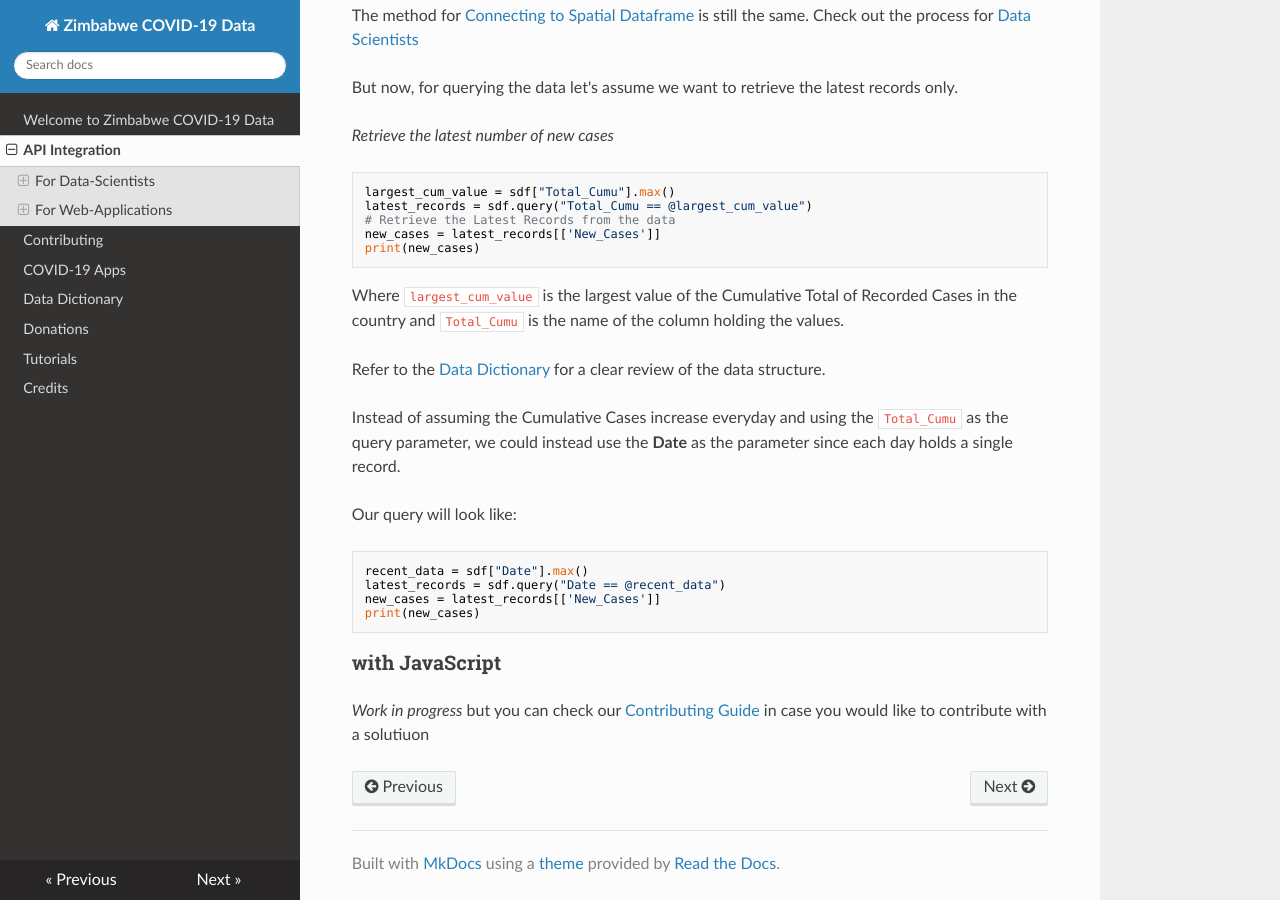
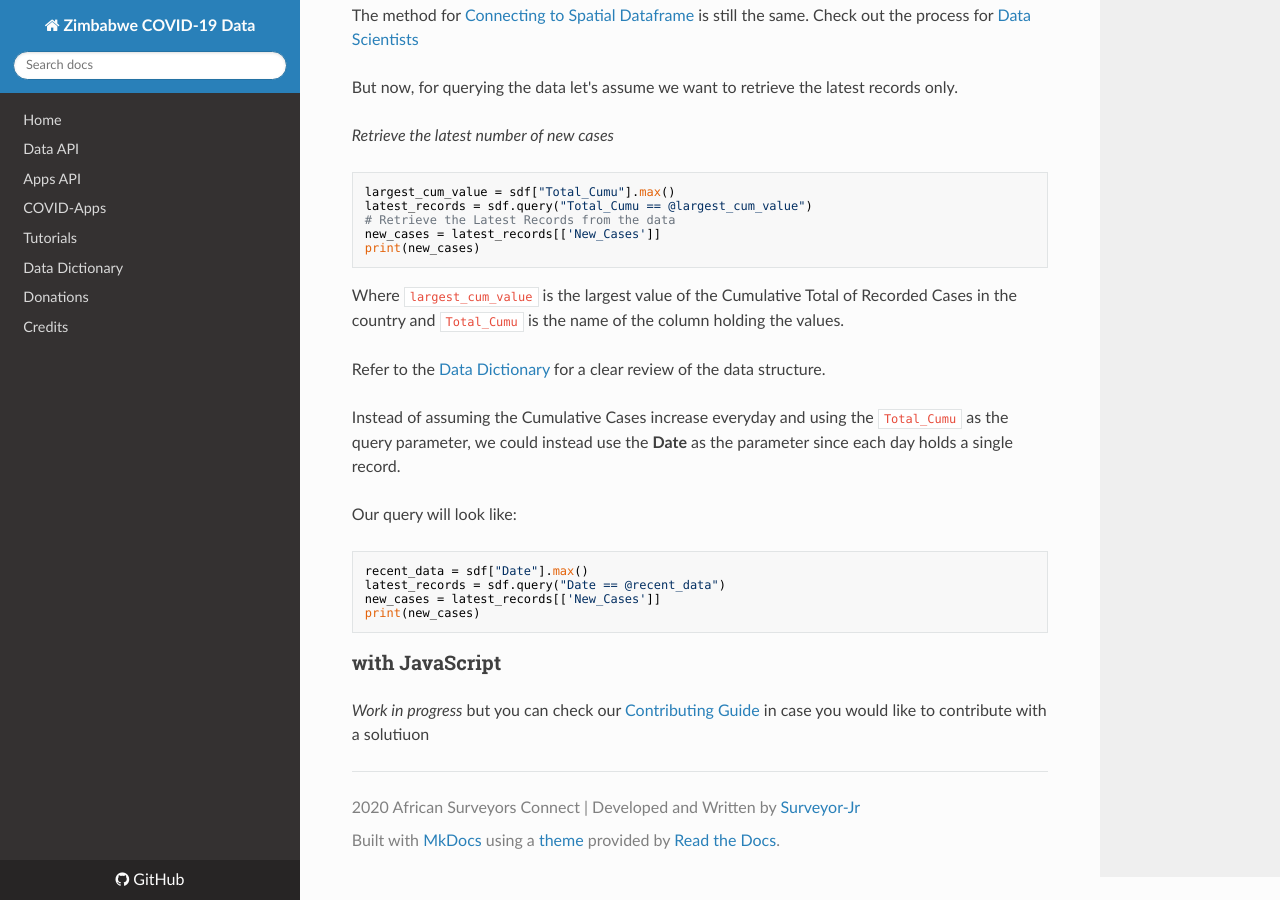
Before and after one commit to African-Surveyors-Connect/Zimbabwe-COVID-19-Data, an MkDocs documentation site: the page built from docs/API_Integration.md, in a window 1280 px wide and 900 px high, scrolled down 4040 px. Built offline with MkDocs 1.6.1, drawn with Linux system fonts in a browser that asks for light colours; nearby versions of some CDN libraries; part of the change alters nothing that is shown.

```diff
--- a/mkdocs.yml
+++ b/mkdocs.yml
@@ -1,4 +1,18 @@
 site_name: Zimbabwe COVID-19 Data
+site_url: http://zimbabwe-covid-19-data.readthedocs.io/
+repo_url: https://github.com/African-Surveyors-Connect/Zimbabwe-COVID-19-Data
+site_description: COVID-19 Hub for Zimbabwe documentatio guide for data-scientists, developers and users who have interests in exploring with the Coronavirus data for Zimbabwe
+site_author: Surveyor-Jr
+copyright: 2020 African Surveyors Connect | Developed and Written by <a href="https://github.com/Surveyor-Jr">Surveyor-Jr</a>
+nav:
+    - Home: index.md
+    - Data API: Data_API_Integration.md
+    - Apps API: Apps_API.md
+    - COVID-Apps: Covid_Apps.md
+    - Tutorials: Tutorials.md
+    - Data Dictionary: Data_Dictionary.md
+    - Donations: Donations.md
+    - Credits: credits.md
 theme:
     name: readthedocs
     highlightjs: true
```
